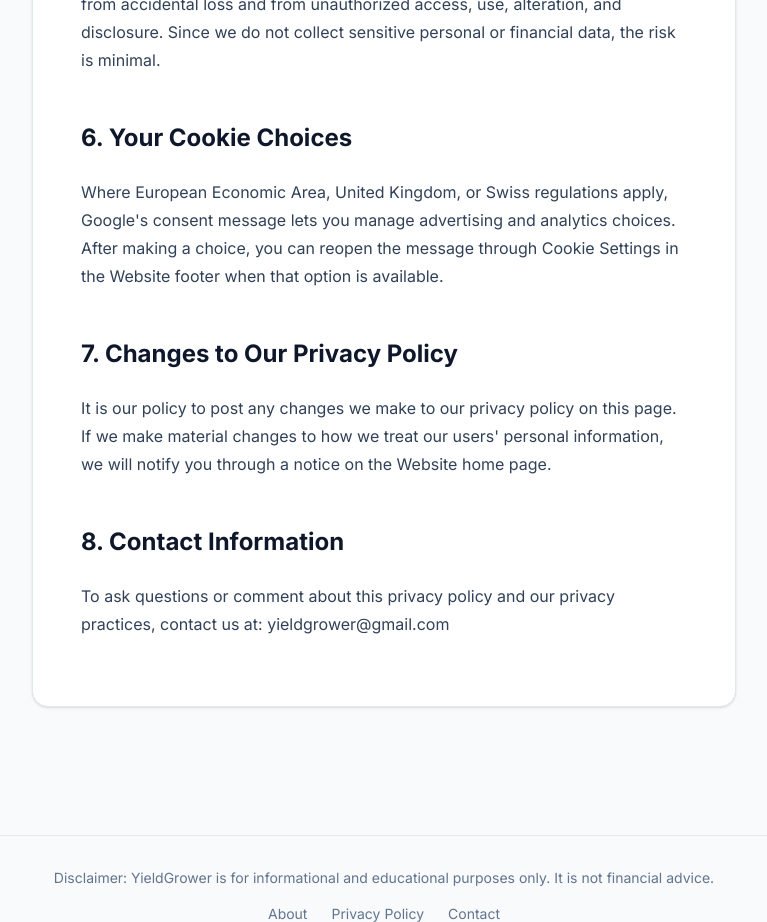
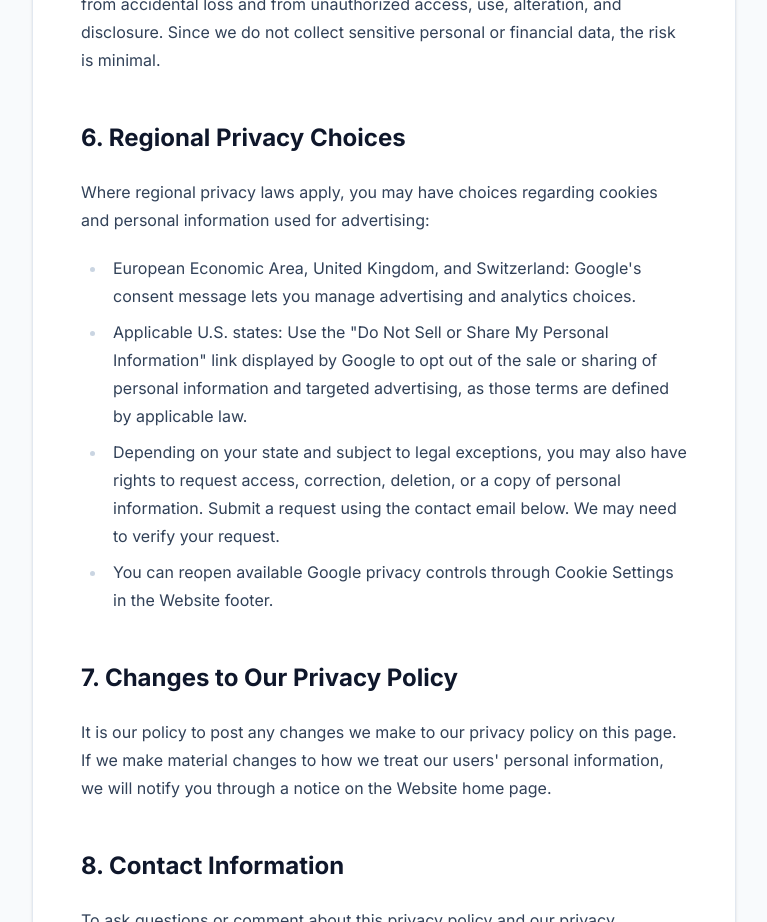
Before and after one commit to taehunt/dividend-calculator, a Next.js app: page /privacy in a window 1280 px wide. Shown: the part 1860-2782 px from the top of the page, without its empty margins (256-1023 px from the left). Built offline with nearby package versions, Linux system fonts and the light colour scheme.

Commit message:
Add US state privacy rights guidance

```diff
--- a/src/app/privacy/page.tsx
+++ b/src/app/privacy/page.tsx
@@ -47,8 +47,14 @@ const copy = {
         p: "We have implemented measures designed to secure your personal information from accidental loss and from unauthorized access, use, alteration, and disclosure. Since we do not collect sensitive personal or financial data, the risk is minimal.",
       },
       {
-        h: "6. Your Cookie Choices",
-        p: "Where European Economic Area, United Kingdom, or Swiss regulations apply, Google's consent message lets you manage advertising and analytics choices. After making a choice, you can reopen the message through Cookie Settings in the Website footer when that option is available.",
+        h: "6. Regional Privacy Choices",
+        p: "Where regional privacy laws apply, you may have choices regarding cookies and personal information used for advertising:",
+        ul: [
+          "European Economic Area, United Kingdom, and Switzerland: Google's consent message lets you manage advertising and analytics choices.",
+          'Applicable U.S. states: Use the "Do Not Sell or Share My Personal Information" link displayed by Google to opt out of the sale or sharing of personal information and targeted advertising, as those terms are defined by applicable law.',
+          "Depending on your state and subject to legal exceptions, you may also have rights to request access, correction, deletion, or a copy of personal information. Submit a request using the contact email below. We may need to verify your request.",
+          "You can reopen available Google privacy controls through Cookie Settings in the Website footer.",
+        ],
       },
       {
         h: "7. Changes to Our Privacy Policy",
@@ -100,8 +106,14 @@ const copy = {
         p: "개인정보의 우발적 손실, 무단 접근·이용·변경·공개를 막기 위한 조치를 적용합니다. 민감한 개인·금융 정보를 수집하지 않으므로 관련 위험은 낮습니다.",
       },
       {
-        h: "6. 쿠키 선택",
-        p: "유럽경제지역(EEA), 영국 또는 스위스 규정이 적용되는 경우 Google 동의 메시지에서 광고 및 분석 관련 선택을 관리할 수 있습니다. 선택 후에는 해당 기능이 제공되는 경우 웹사이트 푸터의 쿠키 설정을 통해 메시지를 다시 열 수 있습니다.",
+        h: "6. 지역별 개인정보 선택권",
+        p: "지역별 개인정보 보호법이 적용되는 경우 광고에 사용되는 쿠키와 개인정보에 관해 다음 선택권을 행사할 수 있습니다.",
+        ul: [
+          "유럽경제지역(EEA), 영국 및 스위스: Google 동의 메시지에서 광고 및 분석 관련 선택을 관리할 수 있습니다.",
+          '미국 내 해당 주: Google이 표시하는 "Do Not Sell or Share My Personal Information" 링크를 통해 관련 법률에서 정의하는 개인정보의 판매·공유 및 타겟 광고를 거부할 수 있습니다.',
+          "거주 주와 법률상 예외에 따라 개인정보 열람, 정정, 삭제 또는 사본 제공을 요청할 권리가 있을 수 있습니다. 아래 문의 이메일로 요청할 수 있으며, 요청 확인 절차가 필요할 수 있습니다.",
+          "웹사이트 푸터의 쿠키 설정에서 제공되는 Google 개인정보 보호 설정을 다시 열 수 있습니다.",
+        ],
       },
       {
         h: "7. 방침 변경",
```
